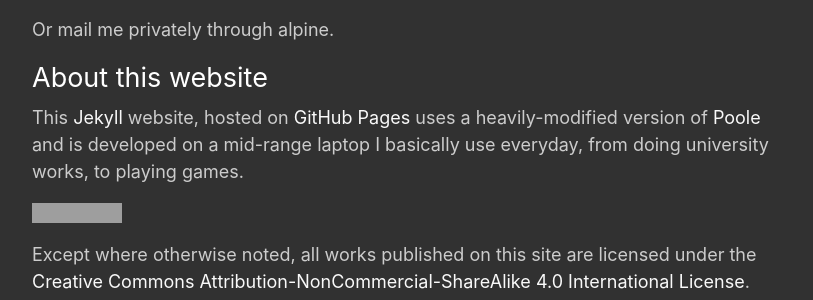
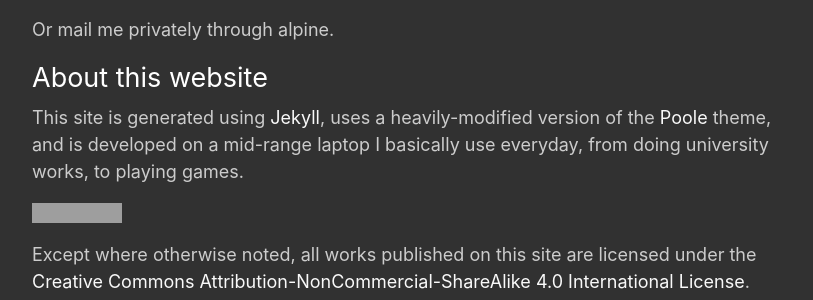
Before and after one commit to resir014/resir014-tilde, a Jekyll site: the page built from about.md, in a window 1280 px wide. Shown: the part 669-969 px from the top of the page, without its empty margins (22-835 px from the left). Built offline with Jekyll 4.4.1, drawn with Linux system fonts in a browser that asks for light colours; grey boxes are pictures that could not be loaded.

Commit message:
actually we're not on github

```diff
--- a/about.md
+++ b/about.md
@@ -20,7 +20,7 @@ Or mail me privately through alpine.
 
 ## About this website
 
-This [Jekyll](https://jekyllrb.com/) website, hosted on [GitHub Pages](https://pages.github.com/) uses a heavily-modified version of [Poole](http://getpoole.com/) and is developed on a mid-range laptop I basically use everyday, from doing university works, to playing games.
+This site is generated using [Jekyll](https://jekyllrb.com/), uses a heavily-modified version of the [Poole](http://getpoole.com/) theme, and is developed on a mid-range laptop I basically use everyday, from doing university works, to playing games.
 
 <a rel="license" href="http://creativecommons.org/licenses/by-nc-sa/4.0/">
   <img alt="Creative Commons License" style="border-radius:0" src="https://i.creativecommons.org/l/by-nc-sa/4.0/88x31.png">
```
